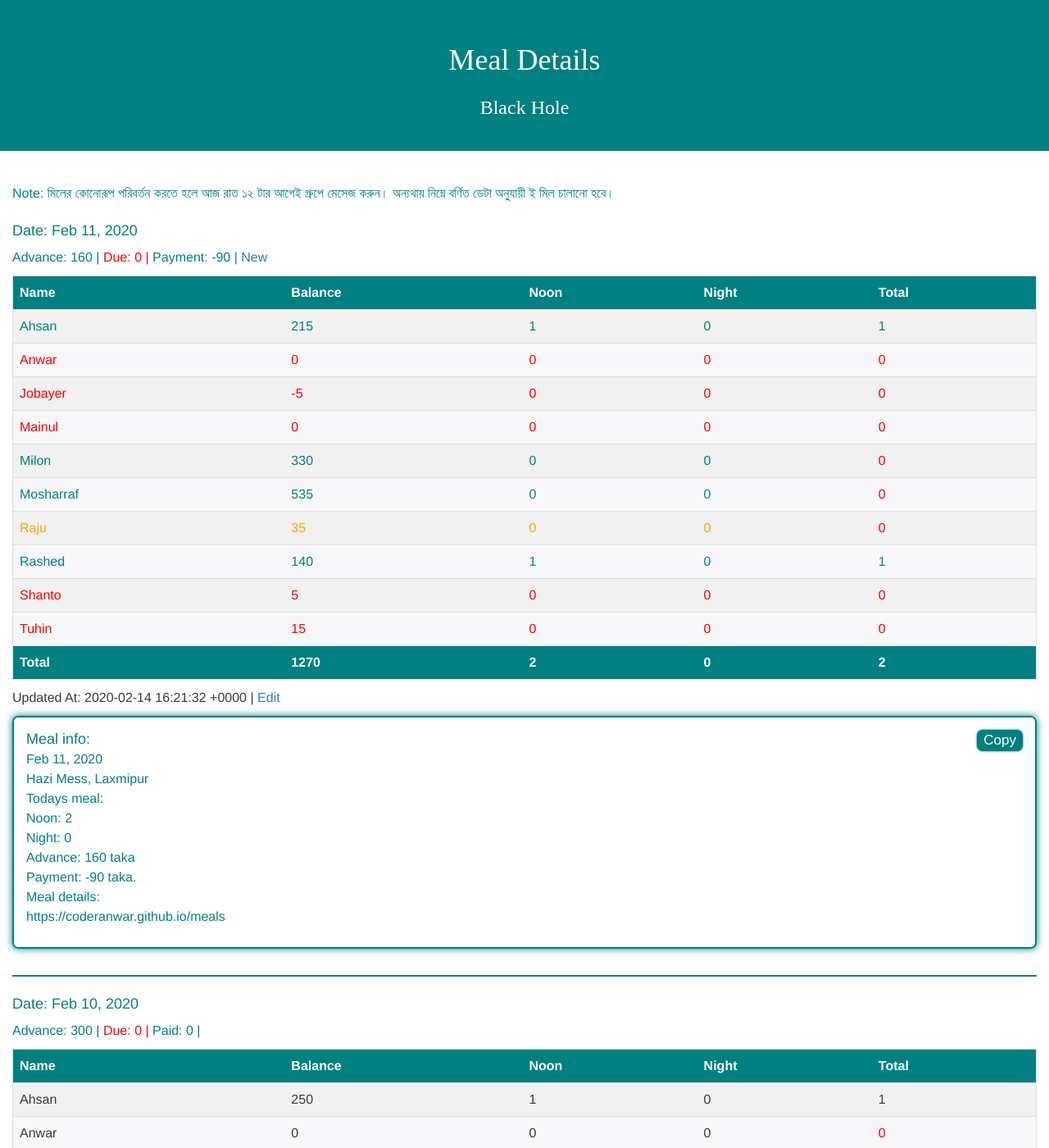
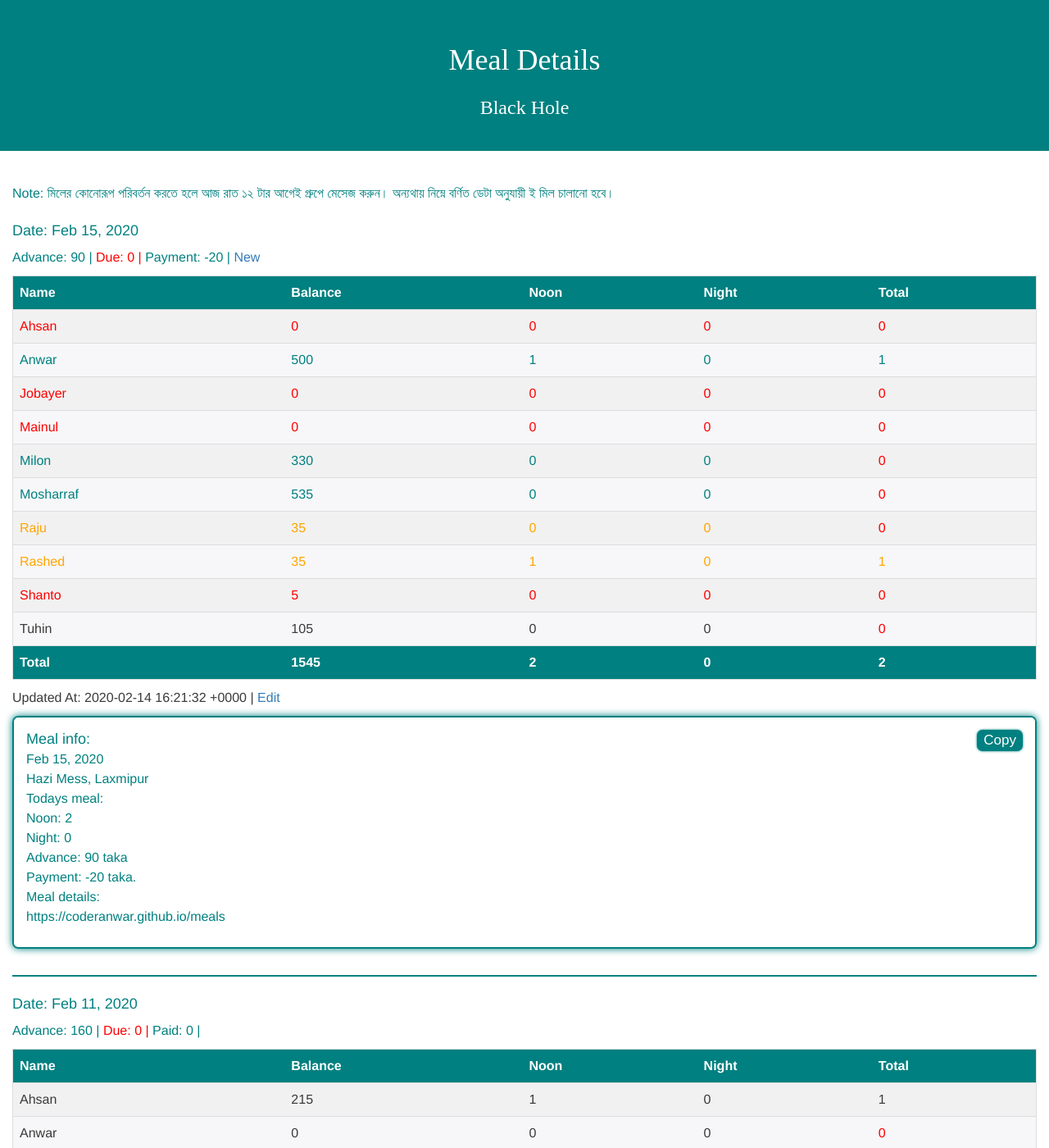
Before and after one commit to coderanwar/meals, a Jekyll site: the page built from index.html, in a window 1280 px wide and 1400 px high. Shown: the whole window at 82% size. Built offline with Jekyll 4.4.1, drawn with Linux system fonts in a browser that asks for light colours.

Commit message:
Update meals.yml

```diff
--- a/_data/meals.yml
+++ b/_data/meals.yml
@@ -1,3 +1,49 @@
+
+- Date: 2020-02-15
+  Paid: 0
+  Advance: 90
+  Due: 0
+  Peoples:
+    - Name: "Ahsan"
+      Balance: 0
+      Noon: 0
+      Night: 0
+    - Name: "Anwar"
+      Balance: 500
+      Noon: 1
+      Night: 0
+    - Name: "Jobayer"
+      Balance: 0
+      Noon: 0
+      Night: 0
+    - Name: "Mainul"
+      Balance: 0
+      Noon: 0
+      Night: 0
+    - Name: "Milon"
+      Balance: 330
+      Noon: 0
+      Night: 0
+    - Name: "Mosharraf"
+      Balance: 535
+      Noon: 0
+      Night: 0
+    - Name: "Raju"
+      Balance: 35
+      Noon: 0
+      Night: 0
+    - Name: "Rashed"
+      Balance: 35
+      Noon: 1
+      Night: 0
+    - Name: "Shanto"
+      Balance: 5
+      Noon: 0
+      Night: 0
+    - Name: "Tuhin"
+      Balance: 105
+      Noon: 0
+      Night: 0
 
 - Date: 2020-02-11
   Paid: 0
```
